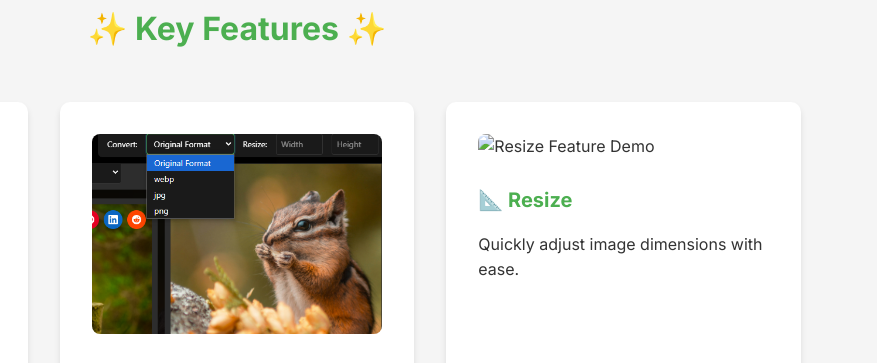
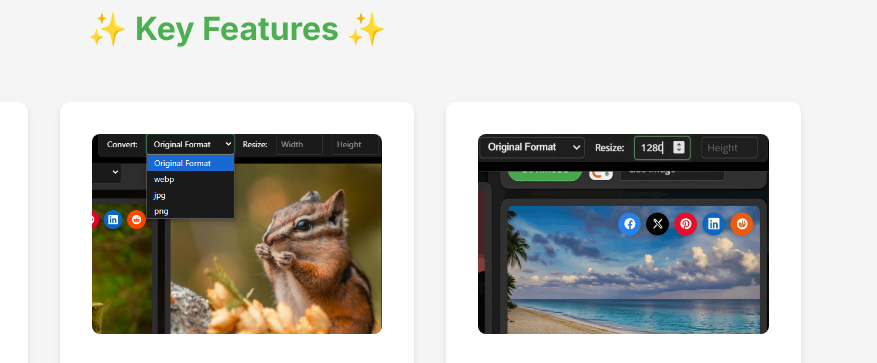
Before and after one commit to imagesaver/imagesaver.github.io, a plain HTML site: page index.html in a window 1280 px wide. Shown: the part 1275-1638 px from the top of the page, 403-1280 px from the left. Drawn offline with Linux system fonts and the light colour scheme.

Commit message:
Update index.html

```diff
--- a/index.html
+++ b/index.html
@@ -55,7 +55,7 @@
                     </div>
 
                     <div class="feature-card">
-                        <img src="images/resize.webp" alt="Resize Feature Demo" class="feature-image">
+                        <img src="images/resize2.png" alt="Resize Feature Demo" class="feature-image">
                         <h4>📐 Resize</h4>
                         <p>Quickly adjust image dimensions with ease.</p>
                     </div>
```
